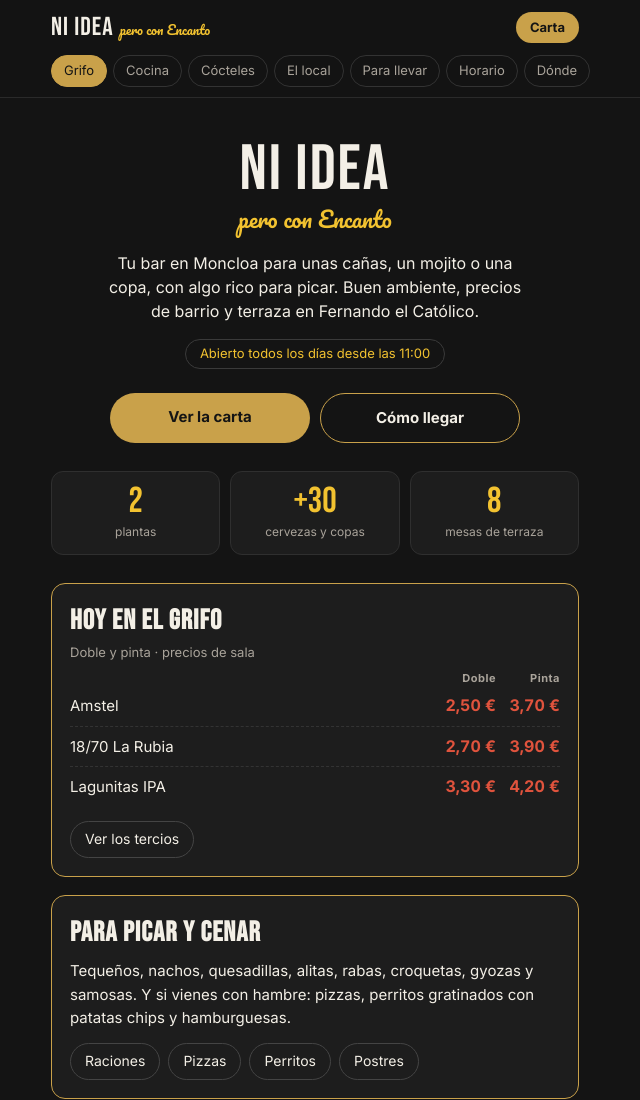
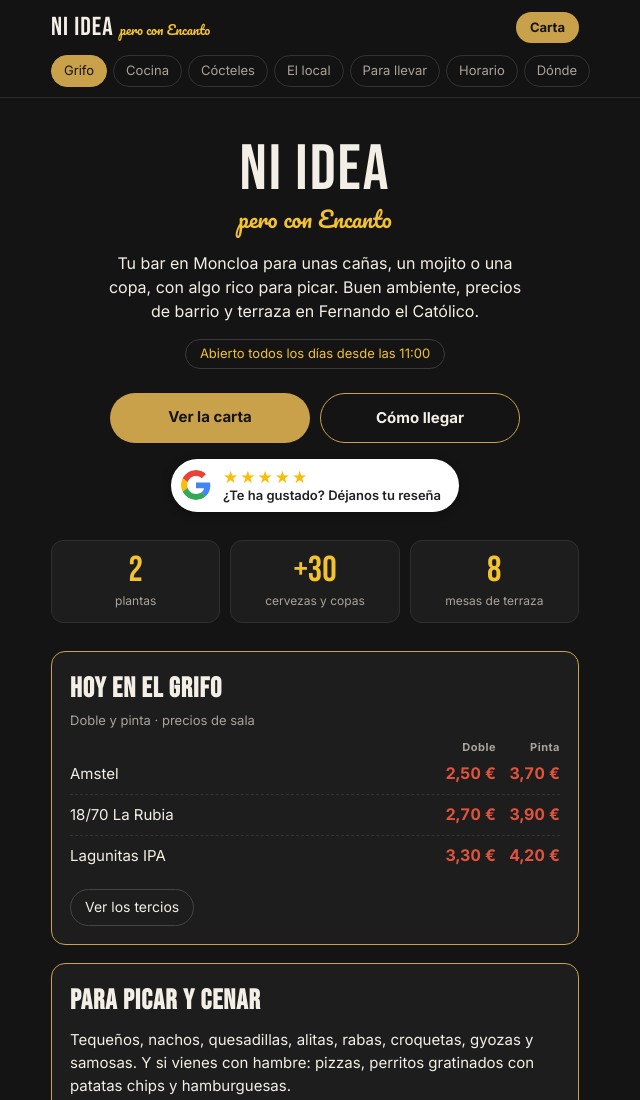
Before and after one commit to niideabar/niideabar, a plain HTML site: page index.html in a window 1280 px wide. Shown: the top 1100 px of the page, without its empty margins (325-965 px from the left). Drawn offline with Linux system fonts and the light colour scheme.

Commit message:
Botón de reseñas de Google en portada y cartas
Co-Authored-By: Claude Opus 5.5 <noreply@anthropic.com>
Claude-Session: https://claude.ai/code/session_015o4X8DVdqU8foxjyNf8au8

```diff
--- a/estilo.css
+++ b/estilo.css
@@ -113,3 +113,12 @@ html.ficha-abierta{overflow:hidden}
 .fi-mar:after{content:"›";font-size:22px;margin-left:4px;color:var(--line)}
 .fi-volver{display:block;width:100%;margin-top:18px;border:2px solid var(--line);background:transparent;color:var(--line);border-radius:12px;
   font:700 16px Inter,sans-serif;padding:12px;cursor:pointer}
+
+/* Botón de reseñas de Google */
+.resena{display:flex;align-items:center;gap:12px;width:max-content;max-width:100%;margin:16px auto 0;padding:9px 18px 9px 10px;
+  background:#fff;color:#202124;text-decoration:none;border-radius:999px;box-shadow:0 2px 10px rgba(0,0,0,.35);transition:transform .12s}
+.resena:active{transform:scale(.97)}
+.resena .g{width:30px;height:30px;flex:0 0 auto;background:#fff;border-radius:50%}
+.resena .txt{display:flex;flex-direction:column;align-items:flex-start;line-height:1.15;text-align:left}
+.resena .estrellas{color:#FBBC05;font-size:17px;letter-spacing:2px}
+.resena .txt span:last-child{font-size:13px;font-weight:600}
--- a/index.html
+++ b/index.html
@@ -66,6 +66,10 @@
       <a class="b1" href="/sala/">Ver la carta</a>
       <a class="b2" href="https://www.google.com/maps/search/?api=1&query=Calle+de+Fernando+el+Cat%C3%B3lico+77+Madrid" target="_blank" rel="noopener">Cómo llegar</a>
     </div>
+    <a class="resena" href="https://search.google.com/local/writereview?placeid=ChIJTd_6IQApQg0RrU7HAiHPPtM" target="_blank" rel="noopener" aria-label="Déjanos tu reseña en Google">
+      <svg class="g" viewBox="0 0 48 48" aria-hidden="true"><path fill="#EA4335" d="M24 9.5c3.54 0 6.71 1.22 9.21 3.6l6.85-6.85C35.9 2.38 30.47 0 24 0 14.62 0 6.51 5.38 2.56 13.22l7.98 6.19C12.43 13.72 17.74 9.5 24 9.5z"/><path fill="#4285F4" d="M46.98 24.55c0-1.57-.15-3.09-.38-4.55H24v9.02h12.94c-.58 2.96-2.26 5.48-4.78 7.18l7.73 6c4.51-4.18 7.09-10.36 7.09-17.65z"/><path fill="#FBBC05" d="M10.53 28.59c-.48-1.45-.76-2.99-.76-4.59s.27-3.14.76-4.59l-7.98-6.19C.92 16.46 0 20.12 0 24c0 3.88.92 7.54 2.56 10.78l7.97-6.19z"/><path fill="#34A853" d="M24 48c6.48 0 11.93-2.13 15.89-5.81l-7.73-6c-2.15 1.45-4.92 2.3-8.16 2.3-6.26 0-11.57-4.22-13.47-9.91l-7.98 6.19C6.51 42.62 14.62 48 24 48z"/></svg>
+      <span class="txt"><span class="estrellas">★★★★★</span><span>¿Te ha gustado? Déjanos tu reseña</span></span>
+    </a>
     <div class="cifras">
       <div><b>2</b><span>plantas</span></div>
       <div><b>+30</b><span>cervezas y copas</span></div>
```
Also changed, not shown: sala/index.html (+4 -0 lines), terraza/index.html (+4 -0 lines).
